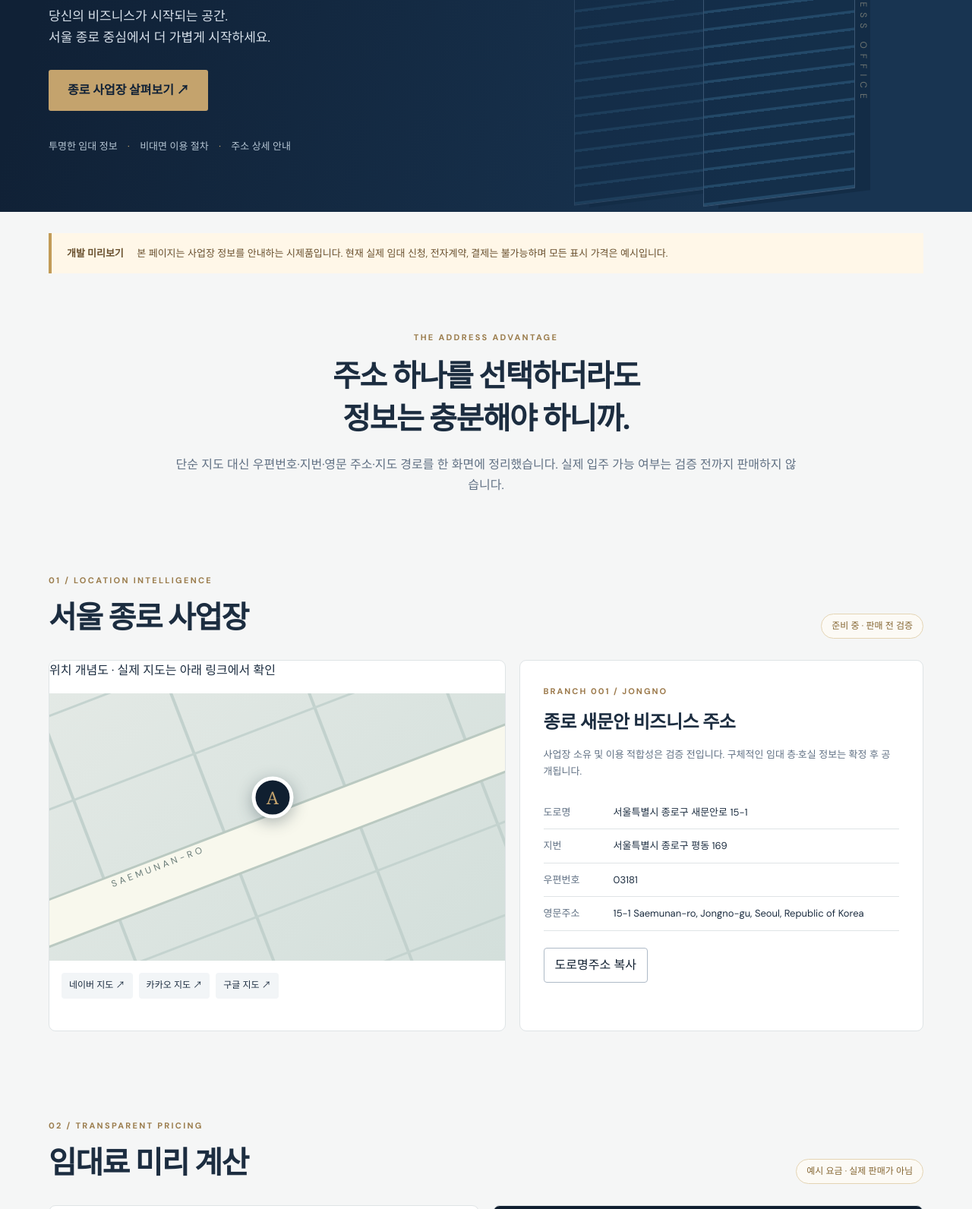
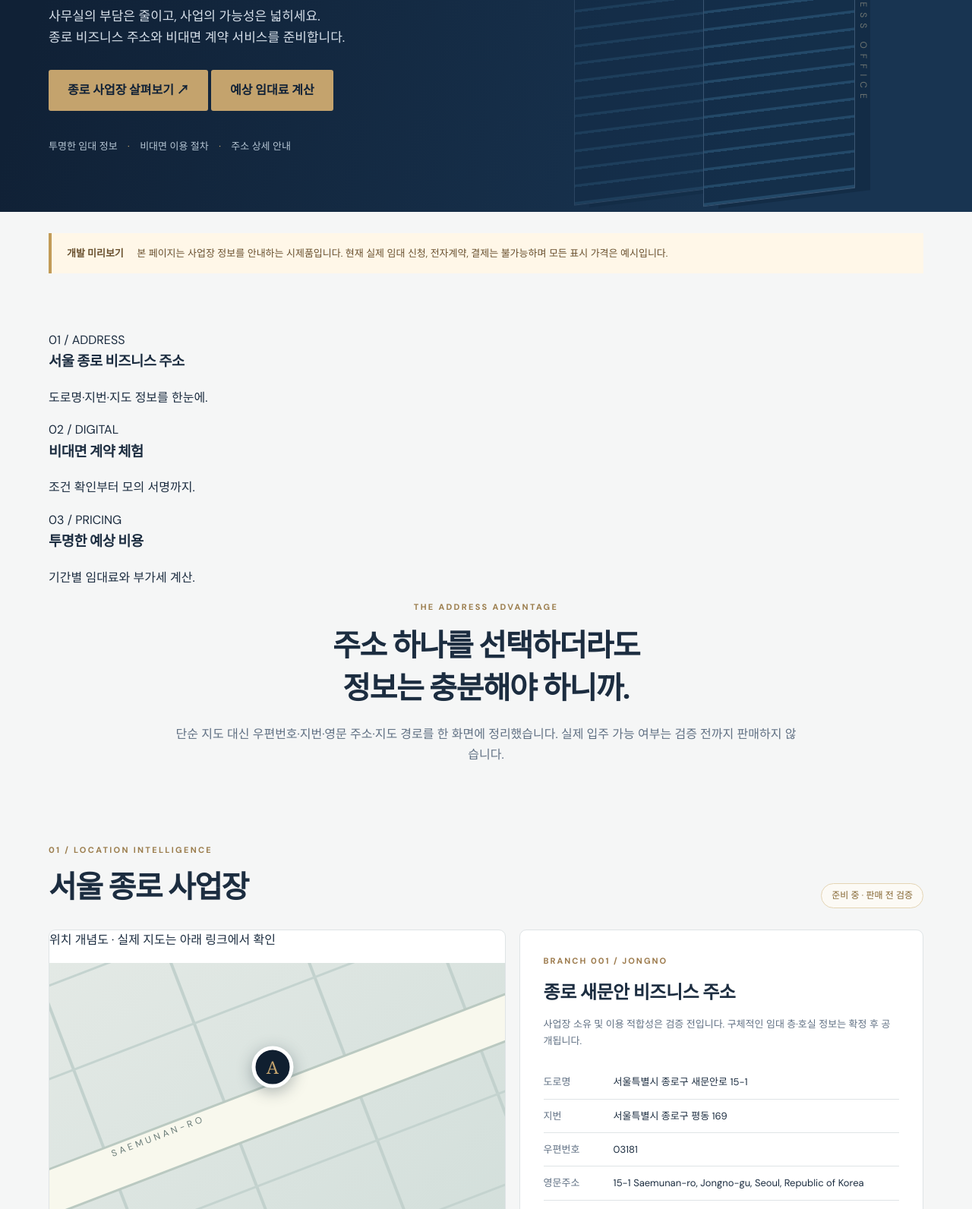
Before and after one commit to NurionHoldings/hanoffice, a website: page public/index.html in a window 1280 px wide. Shown: the part 413-2005 px from the top of the page at 76% size. Drawn offline with Linux system fonts and the light colour scheme; no server answers.

Commit message:
design: premium responsive homepage refresh public/index.html

```diff
--- a/public/index.html
+++ b/public/index.html
@@ -1,17 +1,17 @@
 <!doctype html>
 <html lang="ko"><head><meta charset="utf-8"><meta name="viewport" content="width=device-width,initial-scale=1"><meta name="theme-color" content="#102239">
-<meta name="description" content="ARKAON BIZ OFFICE — 서울 종로 비상주사무실 사업장 위치 안내 및 임대료 견적 시제품"><title>ARKAON BIZ OFFICE | 사업이 시작되는 주소</title><link rel="stylesheet" href="/styles.css" defer></head>
+<meta name="description" content="ARKAON BIZ OFFICE — 서울 종로 비상주사무실 사업장 위치 안내 및 임대료 견적 시제품"><title>ARKAON BIZ OFFICE | 사업이 시작되는 주소</title><link rel="stylesheet" href="/styles.css"></head>
 <body>
 <header class="head"><a class="brand" href="/"><span class="brand-logo">A</span><span>ARKAON<small>BIZ OFFICE</small></span></a><nav aria-label="주 메뉴"><a href="/location.html">사업장 상세검색</a><a href="#quote">요금 계산</a><a href="#steps">이용 절차</a><a href="/contract.html">전자계약 체험</a><a href="/portal.html">운영 미리보기</a></nav></header>
-<section class="hero"><div class="hero-inner"><div class="eyebrow">SEASON ONE · JONGNO, SEOUL</div><h1>좋은 사업은,<br><em>좋은 주소에서.</em></h1><p>당신의 비즈니스가 시작되는 공간.<br>서울 종로 중심에서 더 가볍게 시작하세요.</p><a class="cta" href="#location">종로 사업장 살펴보기 <span aria-hidden="true">↗</span></a><div class="hero-trust">투명한 임대 정보 <span>·</span> 비대면 이용 절차 <span>·</span> 주소 상세 안내</div></div><div class="hero-art" aria-hidden="true"><div class="tower tower-back"></div><div class="tower tower-front"></div><div class="vertical">ARKAON BUSINESS OFFICE</div></div></section>
+<section class="hero"><div class="hero-inner"><div class="eyebrow">SEOUL JONGNO · VIRTUAL OFFICE</div><h1>사업의 시작,<br><em>서울의 중심에서.</em></h1><p>사무실의 부담은 줄이고, 사업의 가능성은 넓히세요.<br>종로 비즈니스 주소와 비대면 계약 서비스를 준비합니다.</p><a class="cta" href="#location">종로 사업장 살펴보기 <span aria-hidden="true">↗</span></a> <a class="cta cta-alt" href="#quote">예상 임대료 계산</a><div class="hero-trust">투명한 임대 정보 <span>·</span> 비대면 이용 절차 <span>·</span> 주소 상세 안내</div></div><div class="hero-art" aria-hidden="true"><div class="art-orbit"></div><div class="tower tower-back"></div><div class="tower tower-front"></div><div class="vertical">ARKAON BUSINESS OFFICE</div></div></section>
 <main>
 <aside class="banner" role="status"><strong>개발 미리보기</strong> 본 페이지는 사업장 정보를 안내하는 시제품입니다. 현재 실제 임대 신청, 전자계약, 결제는 불가능하며 모든 표시 가격은 예시입니다.</aside>
-<section class="intro"><div class="eyebrow navy">THE ADDRESS ADVANTAGE</div><h2>주소 하나를 선택하더라도<br>정보는 충분해야 하니까.</h2><p>단순 지도 대신 우편번호·지번·영문 주소·지도 경로를 한 화면에 정리했습니다. 실제 입주 가능 여부는 검증 전까지 판매하지 않습니다.</p></section>
+<section class="benefits" aria-label="서비스 안내"><article><span>01 / ADDRESS</span><h3>서울 종로 비즈니스 주소</h3><p>도로명·지번·지도 정보를 한눈에.</p></article><article><span>02 / DIGITAL</span><h3>비대면 계약 체험</h3><p>조건 확인부터 모의 서명까지.</p></article><article><span>03 / PRICING</span><h3>투명한 예상 비용</h3><p>기간별 임대료와 부가세 계산.</p></article></section><section class="intro"><div class="eyebrow navy">THE ADDRESS ADVANTAGE</div><h2>주소 하나를 선택하더라도<br>정보는 충분해야 하니까.</h2><p>단순 지도 대신 우편번호·지번·영문 주소·지도 경로를 한 화면에 정리했습니다. 실제 입주 가능 여부는 검증 전까지 판매하지 않습니다.</p></section>
 <section class="location" id="location"><div class="section-title"><div><span class="eyebrow navy">01 / LOCATION INTELLIGENCE</span><h2>서울 종로 사업장</h2></div><span class="pill">준비 중 · 판매 전 검증</span></div>
-<div class="location-grid"><div class="map-card"><p>위치 개념도 · 실제 지도는 아래 링크에서 확인</p><div class="map-art"><div class="map-avenue"></div><div class="map-pin">A</div><div class="map-street">SAEMUNAN-RO</div></div><div class="map-actions"><a id="naver" target="_blank" rel="noopener noreferrer" href="https://map.naver.com/p/search/서울특별시%20종로구%20새문안로%2015-1">네이버 지도 ↗</a><a target="_blank" rel="noopener noreferrer" href="https://map.kakao.com/link/search/서울특별시%20종로구%20새문안로%2015-1">카카오 지도 ↗</a><a target="_blank" rel="noopener noreferrer" href="https://www.google.com/maps/search/?api=1&query=서울특별시%20종로구%20새문안로%2015-1">구글 지도 ↗</a></div></div>
-<div class="address-card"><div class="label">BRANCH 001 / JONGNO</div><h3>종로 새문안 비즈니스 주소</h3><p class="muted">사업장 소유 및 이용 적합성은 검증 전입니다. 구체적인 임대 층·호실 정보는 확정 후 공개됩니다.</p><dl><div><dt>도로명</dt><dd data-copy="서울특별시 종로구 새문안로 15-1">서울특별시 종로구 새문안로 15-1</dd></div><div><dt>지번</dt><dd data-copy="서울특별시 종로구 평동 169">서울특별시 종로구 평동 169</dd></div><div><dt>우편번호</dt><dd data-copy="03181">03181</dd></div><div><dt>영문주소</dt><dd data-copy="15-1 Saemunan-ro, Jongno-gu, Seoul, Republic of Korea">15-1 Saemunan-ro, Jongno-gu, Seoul, Republic of Korea</dd></div></dl><button class="secondary" id="copy-address">도로명주소 복사</button><p id="copy-status" role="status" class="small"></p></div></div></section>
+<div class="location-grid"><div class="map-card"><p class="map-note">위치 개념도 · 실제 지도는 아래 링크에서 확인</p><div class="map-art"><div class="map-avenue"></div><div class="map-pin">A</div><div class="map-street">SAEMUNAN-RO</div></div><div class="map-actions"><a id="naver" target="_blank" rel="noopener noreferrer" href="https://map.naver.com/p/search/서울특별시%20종로구%20새문안로%2015-1">네이버 지도 ↗</a><a target="_blank" rel="noopener noreferrer" href="https://map.kakao.com/link/search/서울특별시%20종로구%20새문안로%2015-1">카카오 지도 ↗</a><a target="_blank" rel="noopener noreferrer" href="https://www.google.com/maps/search/?api=1&query=서울특별시%20종로구%20새문안로%2015-1">구글 지도 ↗</a></div></div>
+<div class="address-card"><div class="label">BRANCH 001 / JONGNO</div><h3>종로 새문안 비즈니스 주소</h3><p class="muted">사업장 소유 및 이용 적합성은 검증 전입니다. 구체적인 임대 층·호실 정보는 확정 후 공개됩니다.</p><dl><div><dt>도로명</dt><dd data-copy="서울특별시 종로구 새문안로 15-1">서울특별시 종로구 새문안로 15-1</dd></div><div><dt>지번</dt><dd data-copy="서울특별시 종로구 평동 169">서울특별시 종로구 평동 169</dd></div><div><dt>우편번호</dt><dd data-copy="03181">03181</dd></div><div><dt>영문주소</dt><dd data-copy="15-1 Saemunan-ro, Jongno-gu, Seoul, Republic of Korea">15-1 Saemunan-ro, Jongno-gu, Seoul, Republic of Korea</dd></div></dl><button class="secondary" id="copy-address">도로명주소 복사</button><p id="copy-status" role="status" class="small"></p><a class="detail-link" href="/location.html">사업장 상세정보 보기 ↗</a></div></div></section>
 <section class="quote" id="quote"><div class="section-title"><div><span class="eyebrow navy">02 / TRANSPARENT PRICING</span><h2>임대료 미리 계산</h2></div><span class="pill">예시 요금 · 실제 판매가 아님</span></div><div class="quote-layout"><form id="quote-form" class="config-card"><label>사업자 유형<select name="type"><option value="individual">개인사업자</option><option value="corporate">법인사업자</option></select></label><label>계약 기간<select name="months"><option value="1">1개월</option><option value="3">3개월</option><option value="6">6개월</option><option value="12" selected>12개월</option><option value="24">24개월</option></select></label><label class="check"><input type="checkbox" name="mail"> 우편물 스캔 서비스 (예시 월 5,000원)</label><label class="check"><input type="checkbox" name="meeting"> 회의실 옵션 (예시 월 10,000원)</label><button class="primary" type="submit">견적 다시 계산하기</button></form><div class="total-card"><span class="eyebrow">YOUR ESTIMATE</span><p>총 예시 견적 (부가세 포함)</p><div id="total" class="total">—</div><div class="price-detail"><span>월 환산</span><b id="monthly">—</b></div><div class="price-detail"><span>공급가액</span><b id="subtotal">—</b></div><div class="price-detail"><span>부가가치세</span><b id="vat">—</b></div><div class="lock">실제 결제·전자계약은 현재 비활성화되어 있습니다.</div><p id="quote-status" role="status" class="small"></p></div></div></section>
 <section id="steps"><span class="eyebrow navy">03 / HOW IT WORKS</span><h2>계약은 간편하게, 검증은 철저하게.</h2><div class="steps"><article><b>01</b><h3>주소 확인</h3><p>지도와 건물·우편정보를 확인합니다.</p></article><article><b>02</b><h3>이용 조건 확인</h3><p>사업자 유형 및 업종별 가능 여부를 검토합니다.</p></article><article><b>03</b><h3>전자계약</h3><p>본인확인·서명·계약서 발급을 준비 중입니다.</p></article><article><b>04</b><h3>안전 결제</h3><p>헥토파이낸셜 PG 연동은 운영 승인 후 제공합니다.</p></article></div></section>
-<section class="operator"><div><span class="eyebrow">OPERATED BY</span><h2>(주)청전에스오엔지</h2><p>브랜드 ARKAON BIZ OFFICE · 서울 종로구 새문안로 15-1</p></div><span class="operator-mark">ABO</span></section>
+<section class="closing"><span class="eyebrow">YOUR NEXT BUSINESS</span><h2>새로운 사업의 첫걸음.</h2><p>예상 비용을 확인하고 비대면 계약 과정을 체험해 보세요.</p><a class="cta" href="/contract.html">전자계약 체험하기 ↗</a></section><section class="operator"><div><span class="eyebrow">OPERATED BY</span><h2>(주)청전에스오엔지</h2><p>브랜드 ARKAON BIZ OFFICE · 서울 종로구 새문안로 15-1</p></div><span class="operator-mark">ABO</span></section>
 </main><footer><div class="brand"><span class="brand-logo">A</span><span>ARKAON<small>BIZ OFFICE</small></span></div><p>운영 준비 중 · 상호/사업자등록번호 및 고객센터는 운영 검증 후 고지</p><p>ⓒ ARKAON BIZ OFFICE. Independent implementation. Demo only.</p></footer>
 <script src="/app.js" defer></script></body></html>
```
